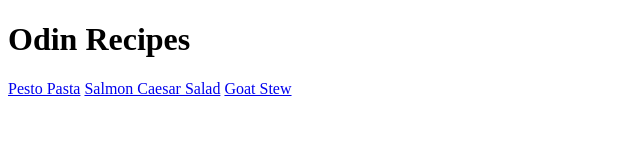
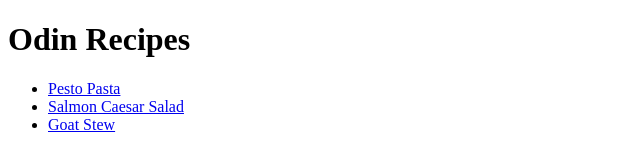
Before and after one commit to jvstln/odin-recipes, a plain HTML site: page index.html in a window 1280 px wide. Shown: the whole page, without its empty margins (0-640 px from the left). Drawn offline with Linux system fonts and the light colour scheme.

Commit message:
fix: Wrap recipes links in a list

```diff
--- a/index.html
+++ b/index.html
@@ -8,8 +8,10 @@
 <body>
   <h1>Odin Recipes</h1>
 
-  <a href="./recipes/pesto-pasta.html">Pesto Pasta</a>
-  <a href="./recipes/salmon-caesar-salad.html">Salmon Caesar Salad</a>
-  <a href="./recipes/goat-stew.html">Goat Stew</a>
+  <ul>
+    <li><a href="./recipes/pesto-pasta.html">Pesto Pasta</a></li>
+    <li><a href="./recipes/salmon-caesar-salad.html">Salmon Caesar Salad</a></li>
+    <li><a href="./recipes/goat-stew.html">Goat Stew</a></li>
+  </ul>
 </body>
 </html>
```
